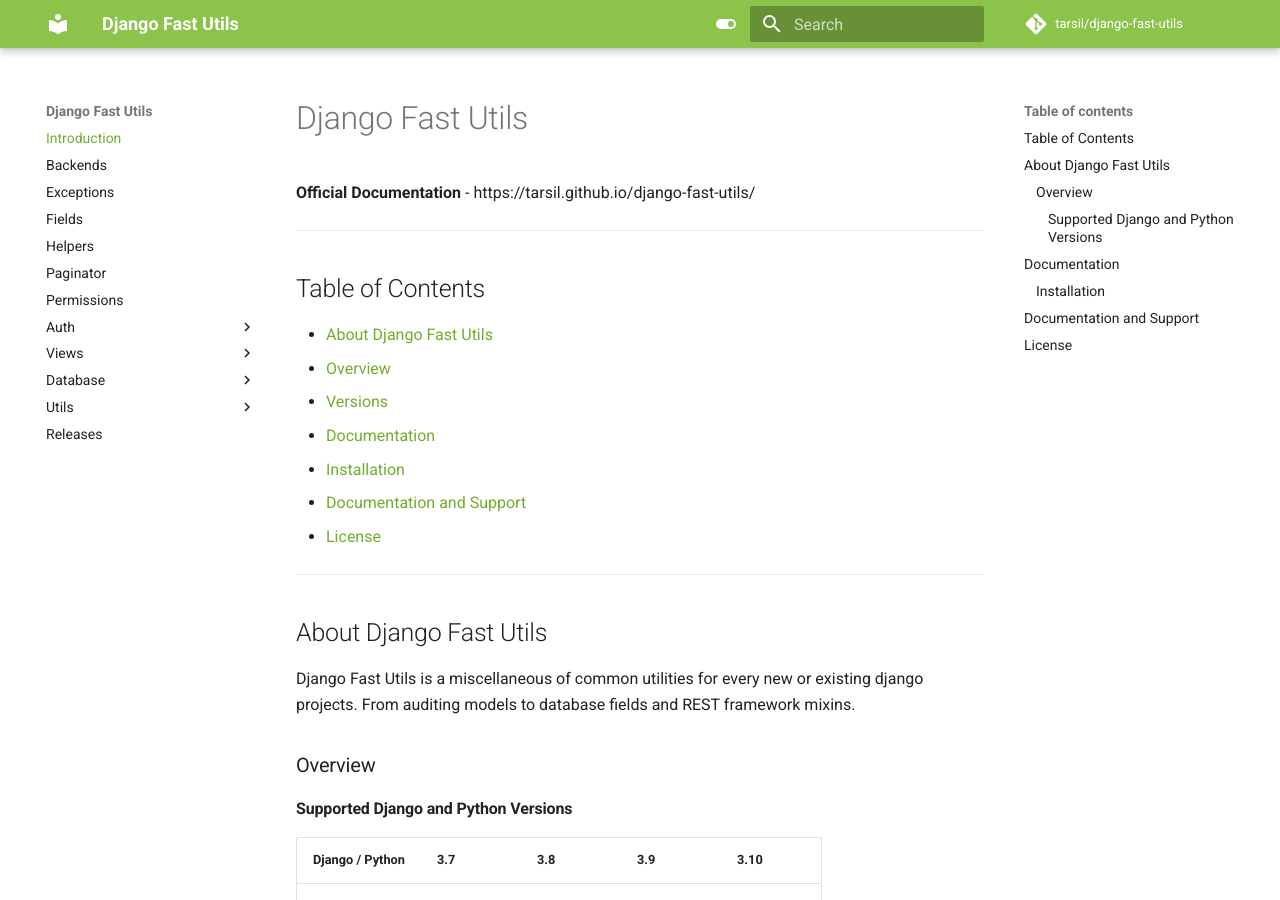
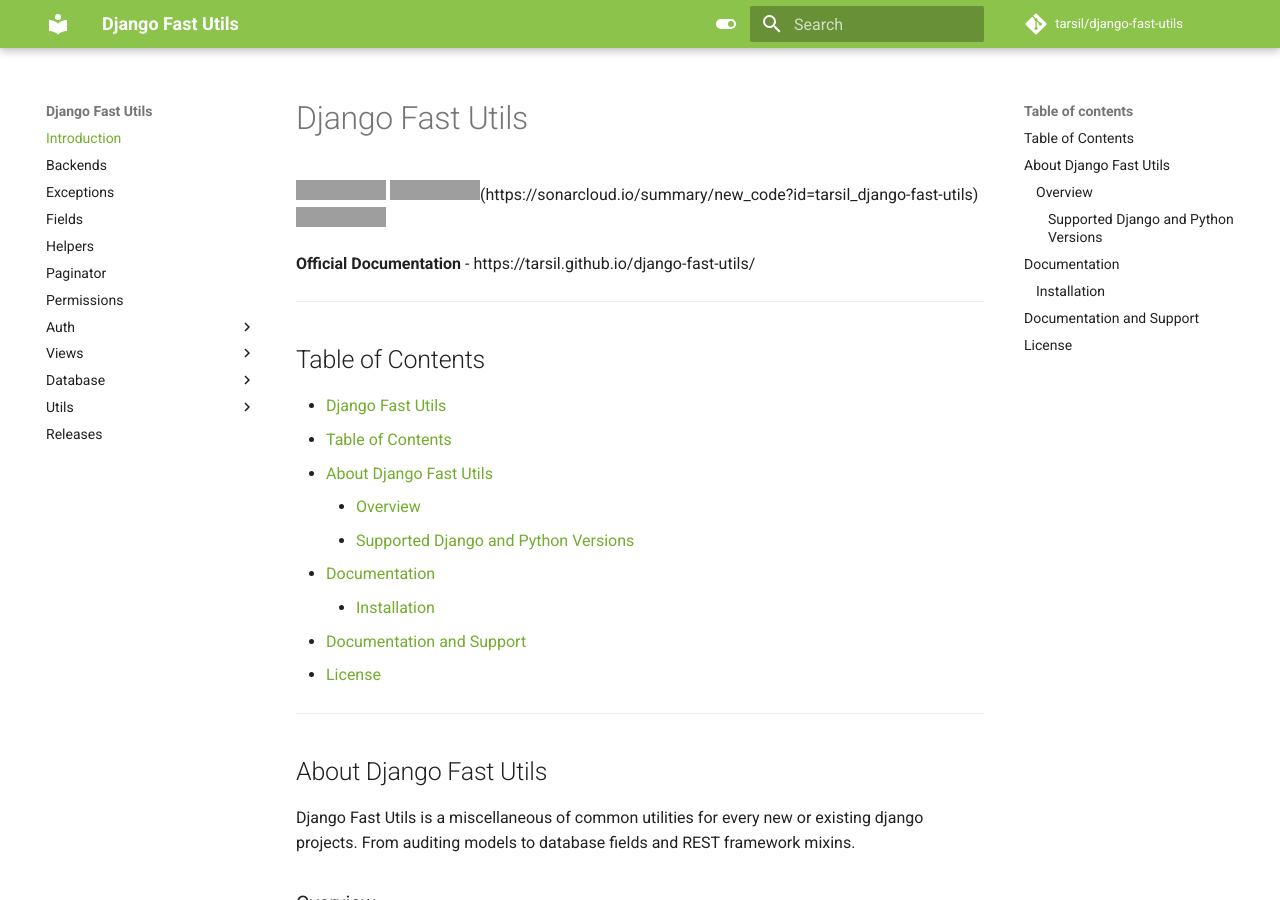
Before and after one commit to tarsil/django-fast-utils, an MkDocs documentation site: the page built from docs/index.md, in a window 1280 px wide and 900 px high. Built offline with MkDocs 1.6.1 and Material for MkDocs 9.7.7, drawn with Linux system fonts in a browser that asks for light colours; comment, search, counter and statistics services are not loaded; grey boxes are pictures that could not be loaded.

```diff
--- a/docs/index.md
+++ b/docs/index.md
@@ -6,13 +10,15 @@
 
 ## Table of Contents
 
-- [About Django Fast Utils](#about-django-fast-utils-drf)
-  - [Overview](#overview)
-  - [Versions](#supported-django-and-python-versions)
-- [Documentation](#documentation)
-  - [Installation](#installation)
-- [Documentation and Support](#documentation-and-support)
-- [License](#license)
+- [Django Fast Utils](#django-fast-utils)
+  - [Table of Contents](#table-of-contents)
+  - [About Django Fast Utils](#about-django-fast-utils)
+    - [Overview](#overview)
+      - [Supported Django and Python Versions](#supported-django-and-python-versions)
+  - [Documentation](#documentation)
+    - [Installation](#installation)
+  - [Documentation and Support](#documentation-and-support)
+  - [License](#license)
 
 ---
 
```
Also changed, not shown: other parts of docs/index.md (+4 -0 lines), README.md (+3 -0 lines).
